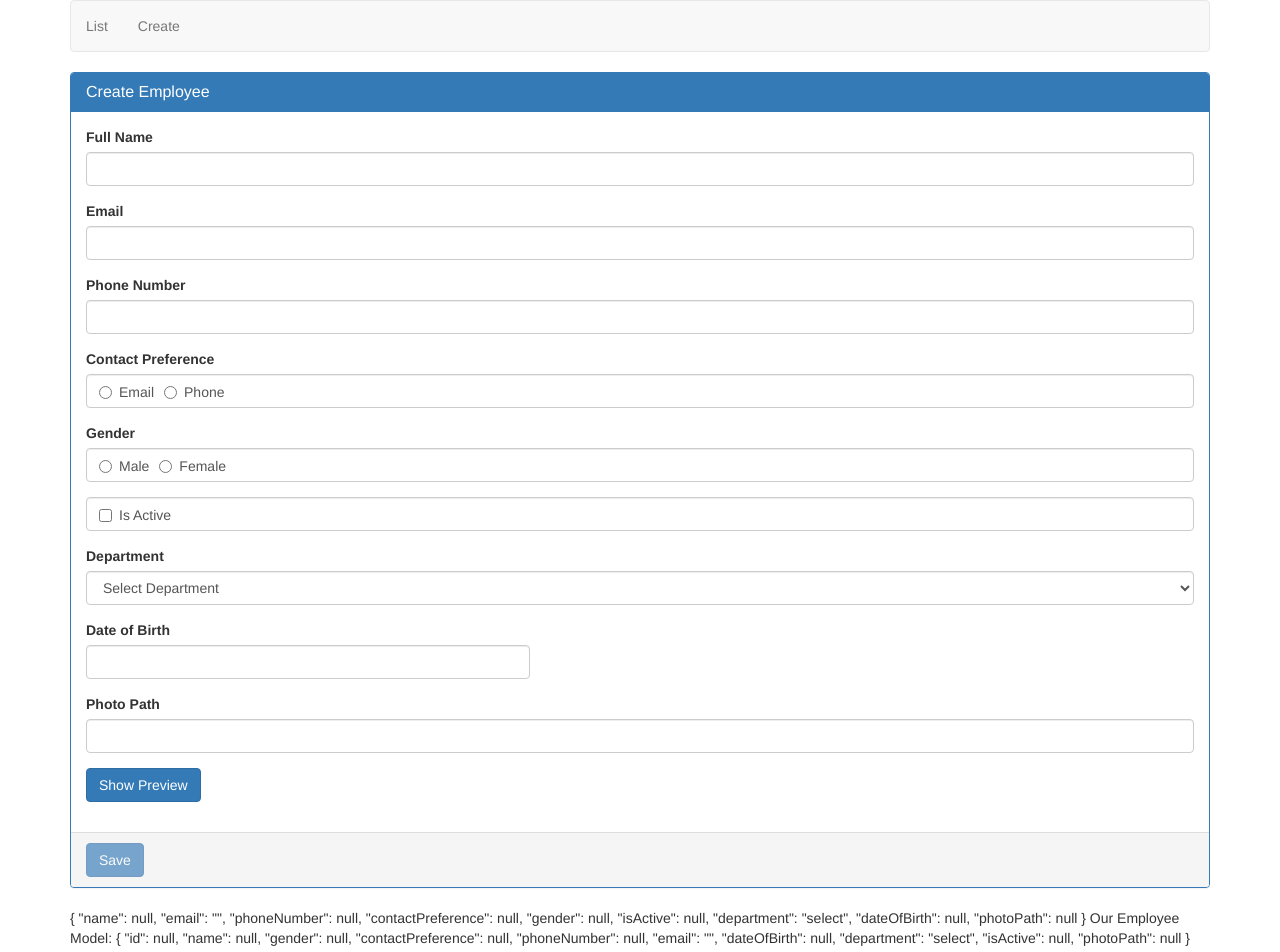
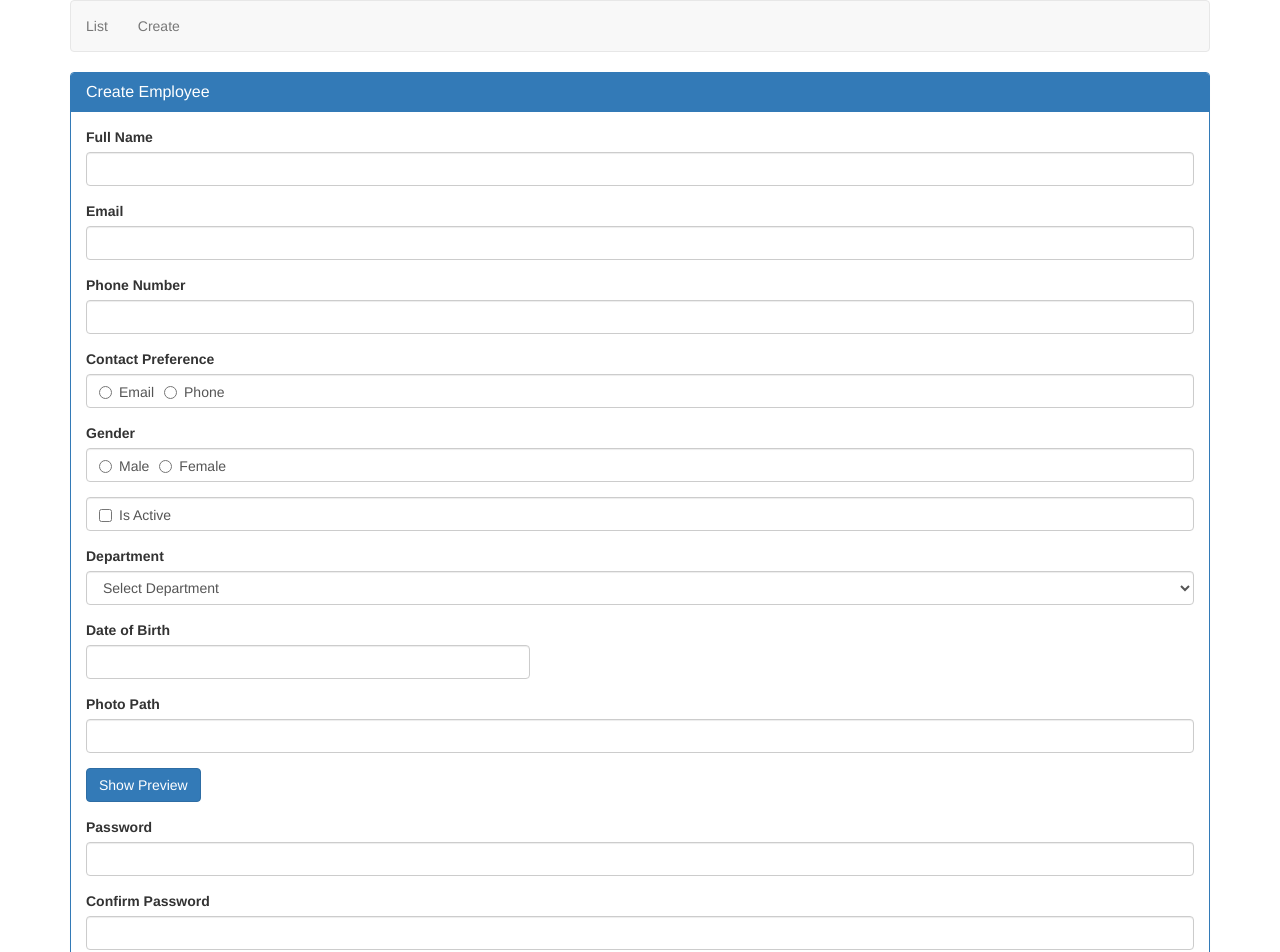
Before and after one commit to manilacoder/AngularCrud, an Angular app in the folder AngularCrud/: page /create in a window 1280 px wide. Shown: the top 952 px of the page. Built offline with nearby package versions, Linux system fonts and the light colour scheme.

Commit message:
Password fields added

```diff
--- a/AngularCrud/src/app/app.module.ts
+++ b/AngularCrud/src/app/app.module.ts
@@ -4,6 +4,7 @@ import { RouterModule, Routes } from '@angular/router';
 import {FormsModule} from '@angular/forms';
 import {BsDatepickerModule} from 'ngx-bootstrap/datepicker';
 import {SelectRequiredValidatorDirective} from './shared/select-required-validator.directive';
+import {ConfirmEqualValidatorDirective} from './shared/confirm-equal-validator.directive';
 
 import { AppComponent } from './app.component';
 import { ListEmployeesComponent } from './employees/list-employees.component';
@@ -20,7 +21,8 @@ const appRoutes: Routes = [
     AppComponent,
     ListEmployeesComponent,
     CreateEmployeeComponent,
-    SelectRequiredValidatorDirective
+    SelectRequiredValidatorDirective,
+    ConfirmEqualValidatorDirective
   ],
   imports: [
     FormsModule,
--- a/AngularCrud/src/app/employees/create-employee.component.html
+++ b/AngularCrud/src/app/employees/create-employee.component.html
@@ -129,6 +129,20 @@
     <div class="form-group">
       <img [src]="employee.photoPath" height="200" width="200" *ngIf="previewPhoto" />
     </div>
+
+    <div class="form-group" [class.has-error]="password.invalid && password.touched">
+        <label for="password" class="control-label">Password</label>
+        <input required id="password" name="password" [(ngModel)]="employee.password" type="text" class="form-control" #password="ngModel">
+        <span class="help-block" *ngIf="password?.errors?.required && password.touched"> Password is required</span>
+    </div>
+
+    <div class="form-group" [class.has-error]="confirmPassword.invalid &&confirmPassword.touched">
+        <label for="confirmPassword" class="control-label">Confirm Password</label>
+        <input required id="confirmPassword" appConfirmEqualValidator="password" name="confirmPassword" [(ngModel)]="employee.confirmPassword" type="text" class="form-control" #confirmPassword="ngModel">
+        <span class="help-block" *ngIf="confirmPassword.touched && confirmPassword?.errors?.required"> Confirm Password is required</span>
+        <span class="help-block" *ngIf="confirmPassword.touched && confirmPassword?.errors?.notEqual && !confirmPassword?.errors?.required"> Password and Confirm Password does not match</span>
+    </div>
+
   </div>
   <div class="panel-footer">
       <button type="submit" class="btn btn-primary" [disabled]="employeeForm.invalid">Save</button>
--- a/AngularCrud/src/app/employees/create-employee.component.ts
+++ b/AngularCrud/src/app/employees/create-employee.component.ts
@@ -23,7 +23,9 @@ export class CreateEmployeeComponent implements OnInit {
       dateOfBirth: null,
       department: 'select',
       isActive: null,
-      photoPath: null
+      photoPath: null,
+      password: null,
+      confirmPassword: null
   };
   departments: Department[] = [
     {id: 1, name: 'Help Desk'},
--- a/AngularCrud/src/app/employees/list-employees.component.ts
+++ b/AngularCrud/src/app/employees/list-employees.component.ts
@@ -16,7 +16,9 @@ export class ListEmployeesComponent implements OnInit {
       dateOfBirth: new Date('10/25/1988'),
       department: 'IT',
       isActive: true,
-      photoPath: 'assets/images/mark.png'
+      photoPath: 'assets/images/mark.png',
+      password: null,
+      confirmPassword: null
     },
     {
       id: 2,
@@ -27,7 +29,9 @@ export class ListEmployeesComponent implements OnInit {
       dateOfBirth: new Date('11/20/1979'),
       department: 'HR',
       isActive: true,
-      photoPath: 'assets/images/mary.png'
+      photoPath: 'assets/images/mary.png',
+      password: null,
+      confirmPassword: null
     },
     {
       id: 3,
@@ -38,7 +42,9 @@ export class ListEmployeesComponent implements OnInit {
       dateOfBirth: new Date('3/25/1976'),
       department: 'IT',
       isActive: false,
-      photoPath: 'assets/images/john.png'
+      photoPath: 'assets/images/john.png',
+      password: null,
+      confirmPassword: null
     }
   ];
   constructor() { }
--- a/AngularCrud/src/app/models/employee.model.ts
+++ b/AngularCrud/src/app/models/employee.model.ts
@@ -9,4 +9,6 @@ export class Employee{
     department: string;
     isActive: boolean;
     photoPath?: string;
+    password: string;
+    confirmPassword: string;
 }
--- /dev/null
+++ b/AngularCrud/src/app/shared/confirm-equal-validator.directive.ts
@@ -0,0 +1,23 @@
+import { Validator, NG_VALIDATORS, AbstractControl } from '@angular/forms';
+import { Directive, Input } from '@angular/core';
+
+@Directive({
+    selector: '[appConfirmEqualValidator]',
+    providers: [{
+        provide: NG_VALIDATORS,
+        useExisting: ConfirmEqualValidatorDirective,
+        multi: true
+    }]
+})
+
+export class ConfirmEqualValidatorDirective implements Validator {
+    @Input() appConfirmEqualValidator: string;
+    validate(control: AbstractControl): {[key:string]: any} | null{
+        const controToCompare = control.parent.get(this.appConfirmEqualValidator);
+        if (controToCompare && controToCompare.value !== control.value){
+            return {'notEqual': true};
+        }
+
+        return null;
+    }
+}
```
